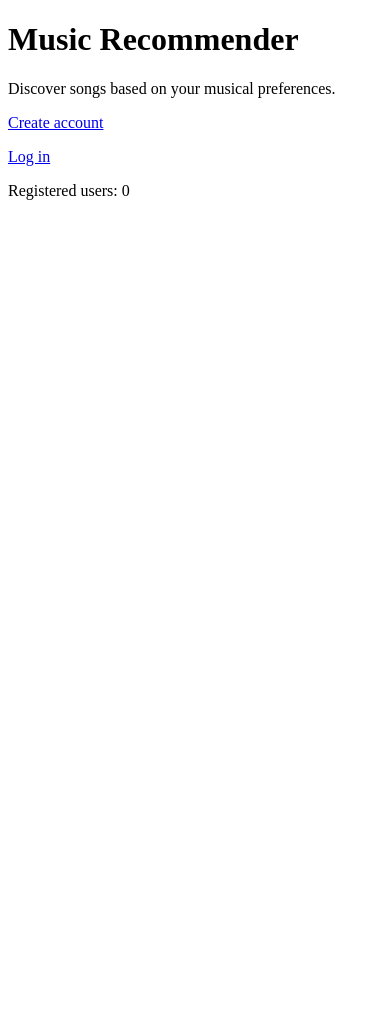
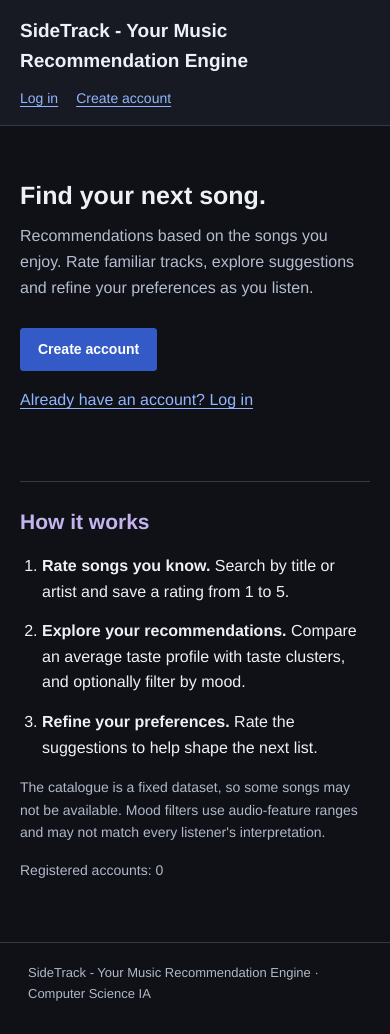
Before and after one commit to ducha0701/compsci_IA, a Flask app: page / in a window 390 px wide. Before the commit the page ends 200 px from the top, so only its background shows below. Run offline with Flask 3, Linux system fonts and the light colour scheme; data that the repository does not hold is empty; parts of the project's set-up code (start-up, migrations or seed data) failed here and were passed over; some libraries are stand-ins or nearby versions; some web fonts are replaced.

Commit message:
Style SideTrack pages and update website branding

```diff
--- /dev/null
+++ b/static/styles.css
@@ -0,0 +1,111 @@
+@font-face {
+  font-family: "Audio Sans";
+  src: url("audio-sans-font-family/audiosans400.otf") format("opentype");
+  font-style: normal;
+  font-weight: 400;
+  font-display: swap;
+}
+
+@font-face {
+  font-family: "Audio Sans";
+  src: url("audio-sans-font-family/audiosans500.otf") format("opentype");
+  font-style: normal;
+  font-weight: 500;
+  font-display: swap;
+}
+
+@font-face {
+  font-family: "Audio Sans";
+  src: url("audio-sans-font-family/audiosans600.otf") format("opentype");
+  font-style: normal;
+  font-weight: 600;
+  font-display: swap;
+}
+
+@font-face {
+  font-family: "Audio Sans";
+  src: url("audio-sans-font-family/audiosans700.otf") format("opentype");
+  font-style: normal;
+  font-weight: 700;
+  font-display: swap;
+}
+
+@font-face {
+  font-family: "Audio Sans";
+  src: url("audio-sans-font-family/audiosans800.otf") format("opentype");
+  font-style: normal;
+  font-weight: 800;
+  font-display: swap;
+}
+
+@font-face {
+  font-family: "Audio Sans";
+  src: url("audio-sans-font-family/audiosans900.otf") format("opentype");
+  font-style: normal;
+  font-weight: 900;
+  font-display: swap;
+}
+
+/* Shared page layout and colours. */
+:root { color-scheme: dark; }
+* { box-sizing: border-box; }
+body { margin: 0; background: #101116; color: #edf0f7; font: 16px/1.6 "Audio Sans", Helvetica, sans-serif; }
+a { color: #91b5ff; text-underline-offset: 3px; }
+a:hover { color: #c0b2ff; }
+.site-header { background: #171a23; border-bottom: 1px solid #353945; }
+.header-inner { max-width: 1080px; margin: auto; padding: 20px 28px; display: flex; justify-content: space-between; align-items: center; gap: 20px; }
+.site-name { font-size: 19px; font-weight: bold; color: #edf0f7; text-decoration: none; }
+nav { display: flex; flex-wrap: wrap; gap: 24px; }
+nav a { font-size: 14px; }
+.page { max-width: 1000px; margin: 36px auto 60px; padding: 0 28px; min-height: 65vh; }
+h1 { font-size: 29px; line-height: 1.25; margin: 0 0 12px; }
+h2 { font-size: 21px; margin: 0 0 18px; line-height: 1.3; }
+p { margin: 0 0 16px; }
+.intro { color: #b4bdcf; max-width: 680px; margin-bottom: 28px; }
+.section { border-top: 1px solid #353945; padding-top: 26px; margin-top: 30px; }
+.site-footer { max-width: 1024px; margin: auto; padding: 20px 28px 30px; color: #afb8ca; font-size: 13px; border-top: 1px solid #353945; }
+/* Inputs share the same dimensions on every page. */
+label { display: block; font-size: 14px; font-weight: bold; margin-bottom: 6px; }
+input:not([type=hidden]):not([type=submit]), select { font: inherit; color: inherit; border: 1px solid #626c81; border-radius: 3px; background: #171a23; padding: 9px 11px; min-height: 43px; max-width: 100%; width: 100%; }
+button, input[type=submit], .button-link { display: inline-block; border: 1px solid #345ac7; border-radius: 3px; padding: 10px 17px; min-height: 43px; background: #345ac7; color: white; font: bold 14px/1.5 "Audio Sans", sans-serif; text-decoration: none; cursor: pointer; }
+button:hover, input[type=submit]:hover, .button-link:hover { background: #2949a8; color: #fff; }
+:focus-visible { outline: 3px solid #b8a2ff; outline-offset: 3px; }
+.search-form, .settings-form { display: flex; align-items: end; flex-wrap: wrap; gap: 16px; padding: 20px; background: #1a1d28; border: 1px solid #353945; border-radius: 3px; margin-bottom: 20px; }
+.search-form > p, .settings-form > p { flex: 1 1 180px; margin: 0; }
+.search-form button, .settings-form button { flex: 0 0 auto; }
+[role=alert] { color: #ffb6b0; border-left: 3px solid #d77e79; padding: 8px 12px; background: #341e27; }
+/* Song rows stay compact, with room for long titles. */
+.song-list { margin: 16px 0 22px; padding: 0; list-style: none; }
+.song-list > li { border-bottom: 1px solid #353945; padding: 16px 0; overflow-wrap: anywhere; }
+ol.song-list { list-style: decimal; padding-left: 25px; }
+ol.song-list > li { padding-left: 7px; }
+.rating-form { display: flex; gap: 9px; align-items: center; margin-top: 9px; }
+.rating-form select { width: 72px; min-height: 36px; padding: 5px 9px; }
+.rating-form input[type=submit] { min-height: 36px; padding: 6px 13px; font-weight: normal; }
+.auth-page { max-width: 510px; }
+.auth-form { margin: 25px 0; padding: 24px; background: #171a23; border: 1px solid #353945; border-radius: 3px; }
+.auth-form br { display: none; }
+.progress-note { padding: 12px 16px; background: #252039; border-left: 3px solid #a28adf; margin-bottom: 18px; }
+.logout-form { margin-top: 32px; padding-top: 20px; border-top: 1px solid #353945; }
+.logout-form input[type=submit] { background: transparent; color: #a9c1ff; }
+.home-page { max-width: 800px; }
+.home-intro { padding: 28px 0 14px; }
+.home-actions { display: flex; gap: 16px; flex-wrap: wrap; align-items: center; margin: 24px 0; }
+.steps { padding-left: 22px; }
+.steps li { margin-bottom: 14px; }
+.small-note { font-size: 14px; color: #afb8ca; }
+.skip-link { position: absolute; top: -80px; padding: 10px; background: #171a23; }
+.skip-link:focus { top: 0; }
+@media (max-width: 600px) {
+  .header-inner { align-items: flex-start; flex-direction: column; padding: 16px 20px; gap: 10px; }
+  nav { gap: 18px; }
+  .page { margin-top: 26px; padding: 0 20px; }
+  h1 { font-size: 25px; }
+  .search-form, .settings-form { padding: 16px; gap: 14px; }
+  .search-form > p, .settings-form > p { flex-basis: 100%; }
+  .search-form button, .settings-form button { width: 100%; }
+  .auth-form { padding: 18px; }
+}
+
+h2 { color: #c4b5ef; }
+.logout-form input[type=submit]:hover { color: #fff; background: #2949a8; }
--- /dev/null
+++ b/templates/base.html
@@ -0,0 +1,30 @@
+<!doctype html>
+<html lang="en">
+  <head>
+    <meta charset="UTF-8">
+    <meta name="viewport" content="width=device-width, initial-scale=1.0">
+    <title>{% block title %}SideTrack - Your Music Recommendation Engine{% endblock %}</title>
+    <link rel="stylesheet" href="{{ url_for('static', filename='styles.css') }}">
+  </head>
+  <body>
+    <a class="skip-link" href="#main">Skip to content</a>
+    <header class="site-header">
+      <div class="header-inner">
+        <a class="site-name" href="{{ url_for('home') }}">SideTrack - Your Music Recommendation Engine</a>
+        <nav aria-label="Main navigation">
+          {% if session.get('user_id') %}
+          <a href="{{ url_for('dashboard') }}">Dashboard</a>
+          <a href="{{ url_for('onboarding') }}">Preference setup</a>
+          {% else %}
+          <a href="{{ url_for('login') }}">Log in</a>
+          <a href="{{ url_for('register') }}">Create account</a>
+          {% endif %}
+        </nav>
+      </div>
+    </header>
+    <main id="main" class="page {% block page_class %}{% endblock %}">
+      {% block content %}{% endblock %}
+    </main>
+    <footer class="site-footer">SideTrack - Your Music Recommendation Engine &middot; Computer Science IA</footer>
+  </body>
+</html>
--- a/templates/index.html
+++ b/templates/index.html
@@ -1,20 +1,27 @@
-<!doctype html>
-<html lang="en">
-  <head>
-    <meta charset="UTF-8" />
-    <meta name="viewport" content="width=device-width, initial-scale=1.0" />
-    <title>Music Recommender</title>
-  </head>
-  <body>
-    <h1>Music Recommender</h1>
-    <p>Discover songs based on your musical preferences.</p>
-    <p><a href="{{ url_for('register') }}">Create account</a></p>
-    {% if session.get("user_id") %}
-    <p>Logged in as {{ session["username"] }}.</p>
-    <p><a href="{{ url_for('dashboard') }}">Your dashboard</a></p>
-    {% else %}
-    <p><a href="{{ url_for('login') }}">Log in</a></p>
-    {% endif %}
-    <p>Registered users: {{ user_count }}</p>
-  </body>
-</html>
+{% extends "base.html" %}
+{% block title %}SideTrack - Your Music Recommendation Engine{% endblock %}
+{% block page_class %}home-page{% endblock %}
+{% block content %}
+<div class="home-intro">
+<h1>Find your next song.</h1>
+<p class="intro">Recommendations based on the songs you enjoy. Rate familiar tracks, explore suggestions and refine your preferences as you listen.</p>
+<div class="home-actions">
+{% if session.get('user_id') %}
+<a class="button-link" href="{{ url_for('dashboard') }}">Open your dashboard</a>
+<a href="{{ url_for('onboarding') }}">Set up your preferences</a>
+{% else %}
+<a class="button-link" href="{{ url_for('register') }}">Create account</a>
+<a href="{{ url_for('login') }}">Already have an account? Log in</a>
+{% endif %}
+</div></div>
+<section class="section">
+<h2>How it works</h2>
+<ol class="steps">
+<li><strong>Rate songs you know.</strong> Search by title or artist and save a rating from 1 to 5.</li>
+<li><strong>Explore your recommendations.</strong> Compare an average taste profile with taste clusters, and optionally filter by mood.</li>
+<li><strong>Refine your preferences.</strong> Rate the suggestions to help shape the next list.</li>
+</ol>
+<p class="small-note">The catalogue is a fixed dataset, so some songs may not be available. Mood filters use audio-feature ranges and may not match every listener's interpretation.</p>
+<p class="small-note">Registered accounts: {{ user_count }}</p>
+</section>
+{% endblock %}
```
Also changed, not shown: templates/dashboard.html (+25 -23 lines), templates/login.html (+8 -12 lines), templates/onboarding.html (+18 -20 lines), templates/register.html (+8 -12 lines).
